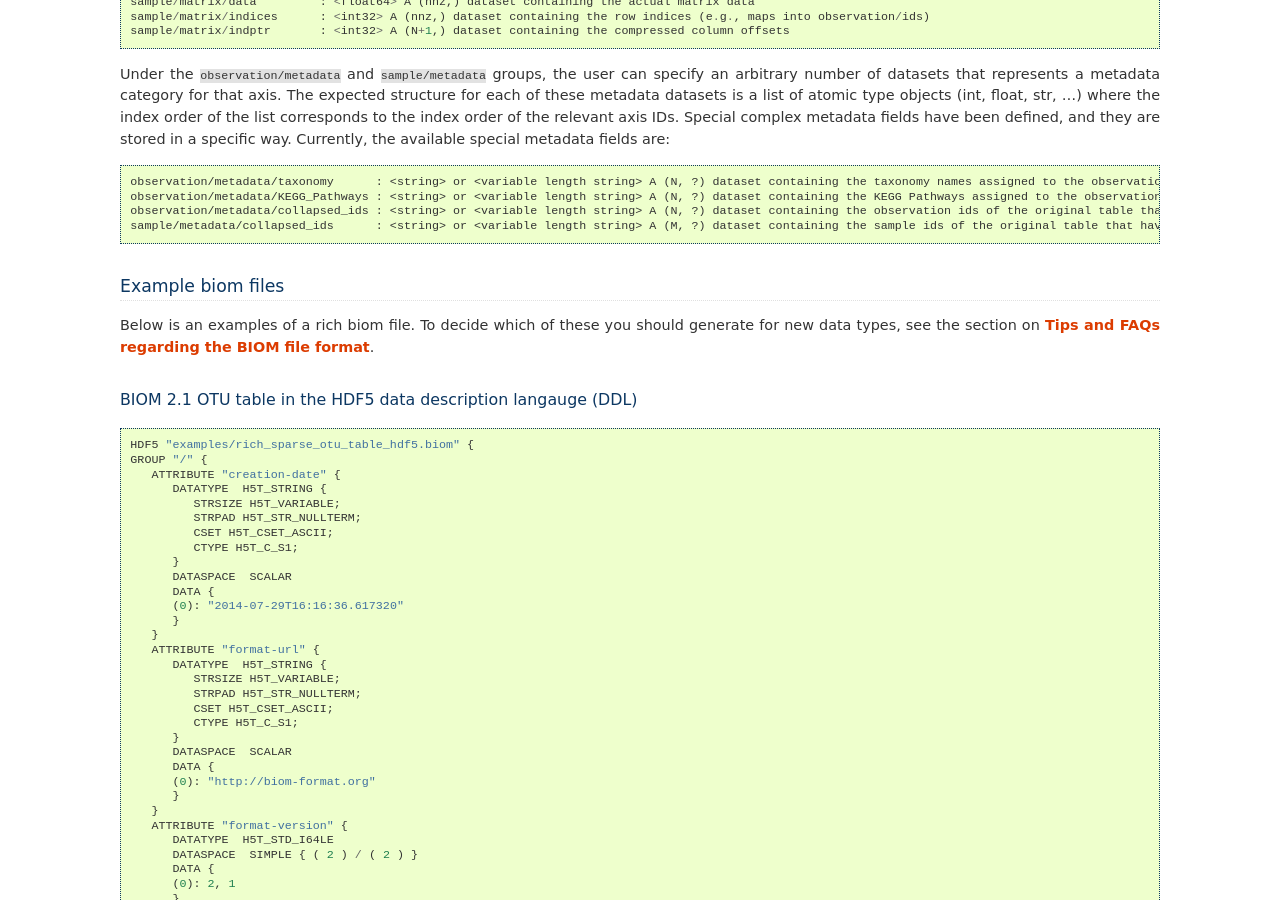
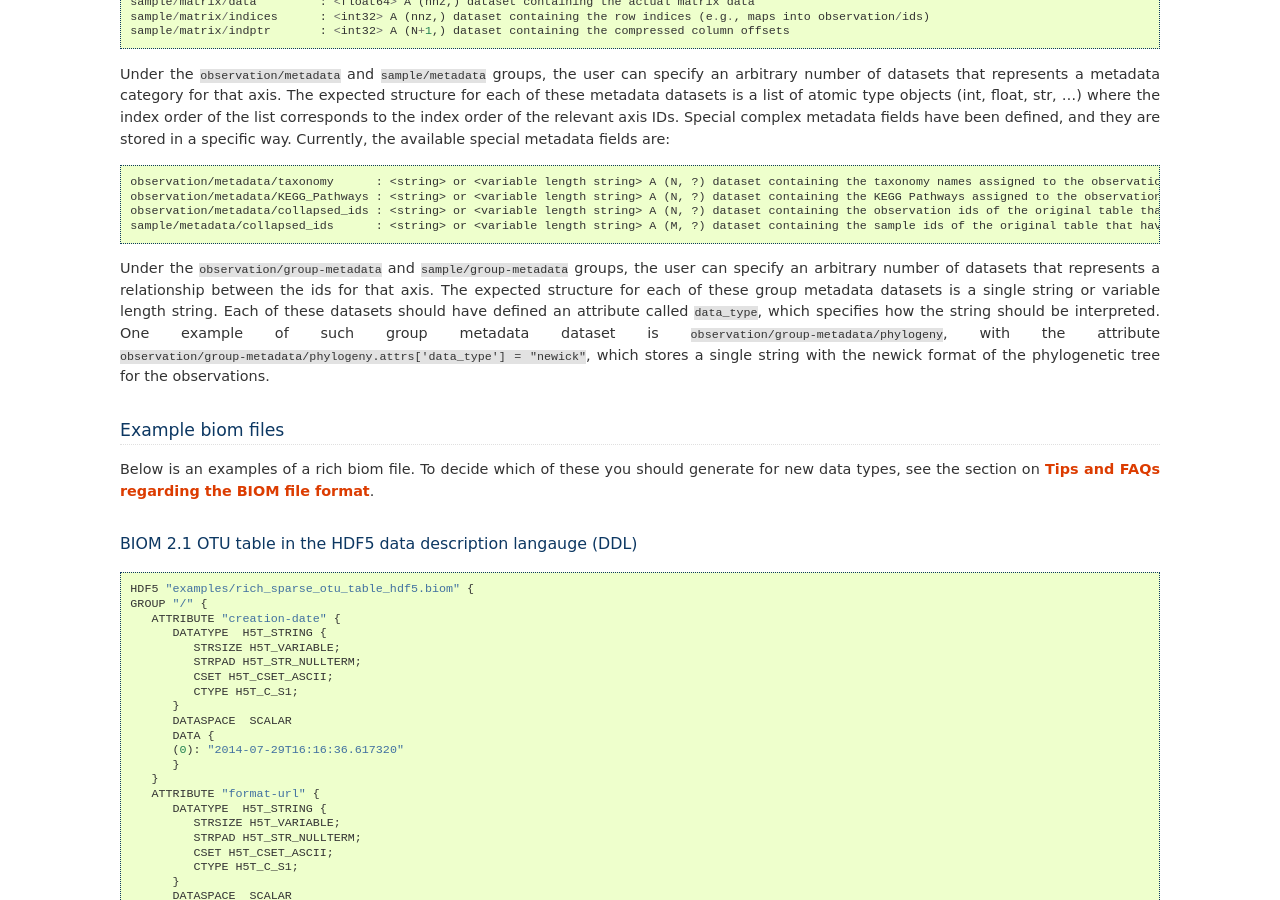
Before and after one commit to biocore/biom-format, a Sphinx documentation site: the page built from doc/documentation/format_versions/biom-2.1.rst, in a window 1280 px wide and 900 px high, scrolled down 854 px. Built offline with Sphinx 7.4.7, drawn with Linux system fonts in a browser that asks for light colours; formulas are drawn with MathJax 3; pages that are not in the unit, such as notebooks, are missing from menus.

Commit message:
Adding description for the group metadata datasets structure

```diff
--- a/doc/documentation/format_versions/biom-2.1.rst
+++ b/doc/documentation/format_versions/biom-2.1.rst
@@ -53,6 +53,8 @@ Under the ``observation/metadata`` and ``sample/metadata`` groups, the user can
     observation/metadata/KEGG_Pathways : <string> or <variable length string> A (N, ?) dataset containing the KEGG Pathways assigned to the observation
     observation/metadata/collapsed_ids : <string> or <variable length string> A (N, ?) dataset containing the observation ids of the original table that have been collapsed in the given observation
     sample/metadata/collapsed_ids      : <string> or <variable length string> A (M, ?) dataset containing the sample ids of the original table that have been collapsed in the given sample
+
+Under the ``observation/group-metadata`` and ``sample/group-metadata`` groups, the user can specify an arbitrary number of datasets that represents a relationship between the ids for that axis. The expected structure for each of these group metadata datasets is a single string or variable length string. Each of these datasets should have defined an attribute called ``data_type``, which specifies how the string should be interpreted. One example of such group metadata dataset is ``observation/group-metadata/phylogeny``, with the attribute ``observation/group-metadata/phylogeny.attrs['data_type'] = "newick"``, which stores a single string with the newick format of the phylogenetic tree for the observations.
 
 
 Example biom files
```
